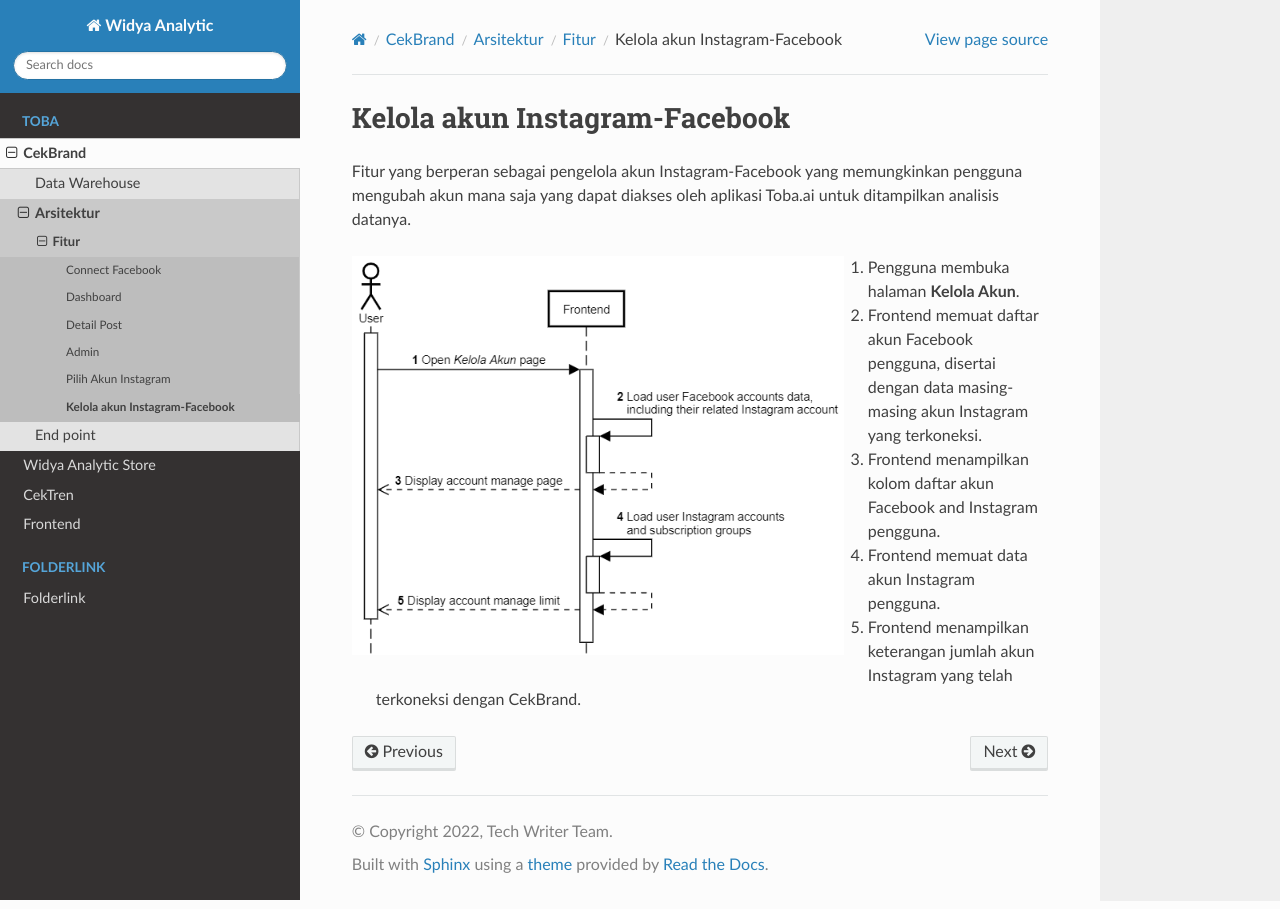
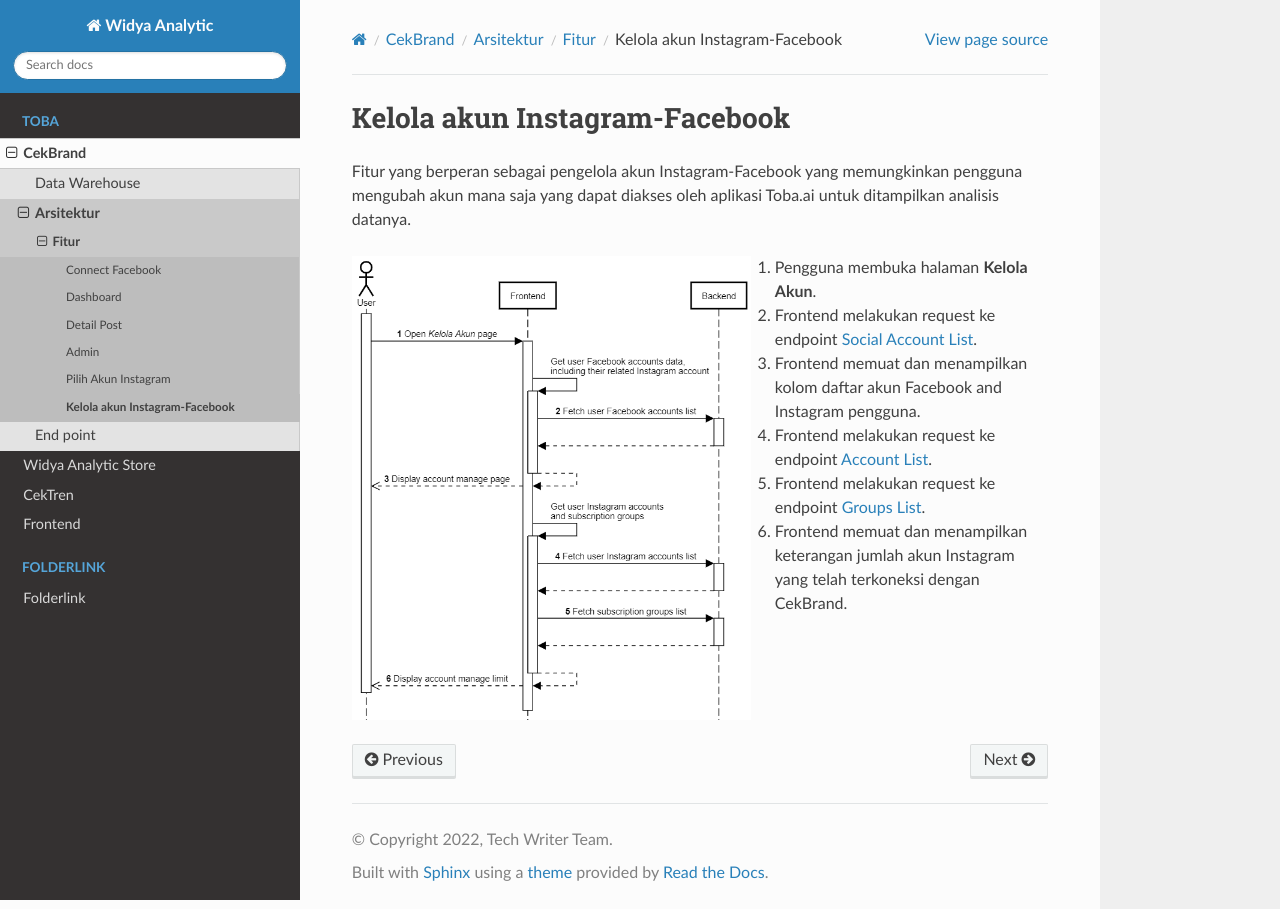
Before and after one commit to syrico/dokumentasi_data_widyaanalytics, a Sphinx documentation site: the page built from docs/source/Toba/cekbrand/architecture/feature/account-manage.rst, in a window 1280 px wide. Built offline with Sphinx 7.4.7 and the Read the Docs theme 2.0.0, drawn with Linux system fonts in a browser that asks for light colours.

Commit message:
feat(feature): add Backend participant to account manage sequence

```diff
--- a/docs/source/Toba/cekbrand/architecture/feature/account-manage.rst
+++ b/docs/source/Toba/cekbrand/architecture/feature/account-manage.rst
@@ -4,11 +4,12 @@
 Fitur yang berperan sebagai pengelola akun Instagram-Facebook yang memungkinkan pengguna mengubah akun mana saja yang dapat diakses oleh aplikasi Toba.ai untuk ditampilkan analisis datanya.
 
 .. figure:: ./account-manage-sequence.png
-    :scale: 80
+    :scale: 60
     :align: left
 
 1. Pengguna membuka halaman **Kelola Akun**.
-2. Frontend memuat daftar akun Facebook pengguna, disertai dengan data masing-masing akun Instagram yang terkoneksi.
-3. Frontend menampilkan kolom daftar akun Facebook and Instagram pengguna.
-4. Frontend memuat data akun Instagram pengguna.
-5. Frontend menampilkan keterangan jumlah akun Instagram yang telah terkoneksi dengan CekBrand.
+2. Frontend melakukan request ke endpoint :ref:`social-account-list`.
+3. Frontend memuat dan menampilkan kolom daftar akun Facebook and Instagram pengguna.
+4. Frontend melakukan request ke endpoint :ref:`account-list`.
+5. Frontend melakukan request ke endpoint :ref:`subs-groups-list`.
+6. Frontend memuat dan menampilkan keterangan jumlah akun Instagram yang telah terkoneksi dengan CekBrand.
```
Also changed, not shown: docs/source/Toba/cekbrand/architecture/feature/account-manage-sequence.txt (+17 -4 lines), docs/source/Toba/cekbrand/architecture/feature/account-manage-sequence.png.
